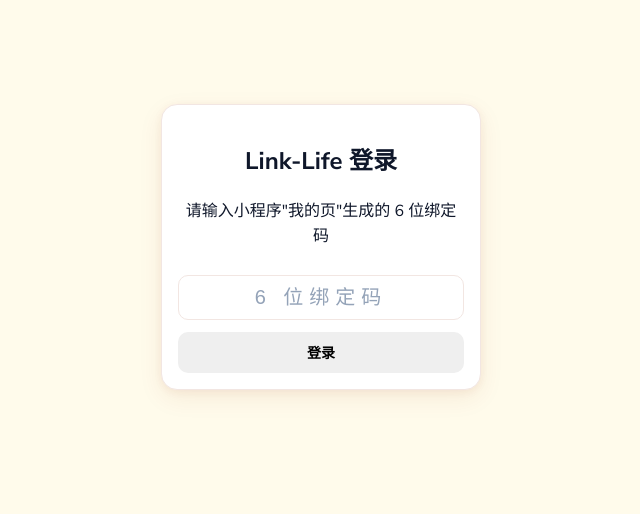
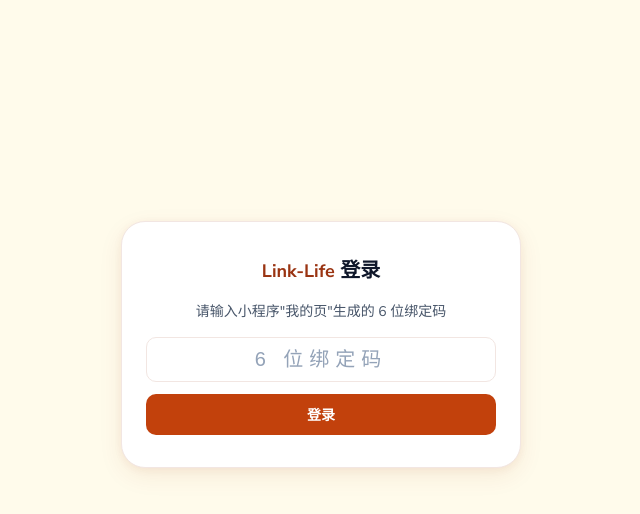
Before and after one commit to kting-create/link-life, a Vue app in the folder web/: page /login in a window 1280 px wide. Shown: the top 514 px of the page, without its empty margins (319-959 px from the left). Built offline with nearby package versions, Linux system fonts and the light colour scheme.

Commit message:
style(ui): web 登录页与分享页卡片化重构

```diff
--- a/web/index.html
+++ b/web/index.html
@@ -2,7 +2,7 @@
 <html lang="zh-CN">
   <head>
     <meta charset="UTF-8" />
-    <meta name="viewport" content="width=device-width, initial-scale=1.0" />
+    <meta name="viewport" content="width=device-width, initial-scale=1.0, viewport-fit=cover" />
     <link rel="preconnect" href="https://fonts.googleapis.com" />
     <link rel="preconnect" href="https://fonts.gstatic.com" crossorigin />
     <link href="https://fonts.googleapis.com/css2?family=Nunito+Sans:wght@400;600;700&display=swap" rel="stylesheet" />
--- a/web/src/views/Login.vue
+++ b/web/src/views/Login.vue
@@ -1,8 +1,8 @@
 <template>
   <div class="login-page">
     <div class="card login-card">
-      <h2>Link-Life 登录</h2>
-      <p class="muted">请输入小程序"我的页"生成的 6 位绑定码</p>
+      <h2 class="page-title"><span class="brand">Link-Life</span> 登录</h2>
+      <p class="hint">请输入小程序"我的页"生成的 6 位绑定码</p>
       <input
         v-model="code"
         class="input code-input"
@@ -11,7 +11,9 @@
         placeholder="6 位绑定码"
         @keyup.enter="submit"
       />
-      <button class="btn login-btn" :disabled="submitting" @click="submit">登录</button>
+      <button class="btn btn-primary login-btn" :disabled="submitting" @click="submit">
+        {{ submitting ? '登录中…' : '登录' }}
+      </button>
     </div>
   </div>
 </template>
@@ -56,18 +58,34 @@
 <style scoped>
 .login-page {
   display: flex;
+  align-items: center;
   justify-content: center;
-  padding-top: 80px;
+  min-height: calc(100vh - 160px);
+  padding: 16px;
 }
 .login-card {
-  width: 320px;
+  width: 100%;
+  max-width: 400px;
+  border-radius: var(--radius-lg);
+  padding: 32px 24px;
   text-align: center;
 }
+.page-title {
+  text-align: center;
+}
+.brand {
+  color: var(--primary-deep);
+}
+.hint {
+  margin: 0 0 16px;
+  color: var(--text-secondary);
+  font-size: 14px;
+}
 .code-input {
+  margin-bottom: var(--gap);
   text-align: center;
   font-size: 20px;
   letter-spacing: 6px;
-  margin: 12px 0;
 }
 .login-btn {
   width: 100%;
--- a/web/src/views/ShareView.vue
+++ b/web/src/views/ShareView.vue
@@ -1,23 +1,32 @@
 <template>
   <div class="share-page">
-    <div v-if="sheet" class="card">
+    <div v-if="sheet" class="card sheet-card">
       <div class="row section-head">
         <h3>{{ sheet.title }}</h3>
-        <span class="tag">{{ sheetStatusText[sheet.status] || sheet.status }}</span>
+        <span class="badge-pill" :class="'is-' + String(sheet.status || '').toLowerCase()">
+          {{ sheetStatusText[sheet.status] || sheet.status }}
+        </span>
       </div>
-      <div class="muted">已认领 {{ claimed }}/{{ items.length }}</div>
+      <div class="meta">已认领 {{ claimed }}/{{ items.length }}</div>
     </div>
 
-    <div v-for="it in items" :key="it.id" class="card">
-      <div class="row">
-        <strong>{{ it.dishName }}</strong>
-        <span class="tag">{{ itemStatusText[it.itemStatus] || it.itemStatus }}</span>
+    <div v-if="items.length" class="card list-card">
+      <div v-for="it in items" :key="it.id" class="list-item">
+        <div class="row">
+          <strong>{{ it.dishName }}</strong>
+          <span class="badge-pill" :class="'is-' + String(it.itemStatus || '').toLowerCase()">
+            {{ itemStatusText[it.itemStatus] || it.itemStatus }}
+          </span>
+        </div>
+        <div v-if="it.note" class="meta">备注：{{ it.note }}</div>
+        <div class="meta">认领人：{{ it.claimantNickname || '暂无' }}</div>
       </div>
-      <div v-if="it.note" class="muted">备注：{{ it.note }}</div>
-      <div class="muted">认领人：{{ it.claimantNickname || '暂无' }}</div>
     </div>
 
-    <p v-if="invalid" class="muted invalid-tip">清单不存在或已失效</p>
+    <div v-if="invalid" class="empty">
+      <span class="empty-title">清单不存在或已失效</span>
+      <span>链接可能已过期，请联系分享人重新获取</span>
+    </div>
 
     <div class="share-footer-hint">微信内搜索小程序 Link-Life 可认领菜品</div>
   </div>
@@ -71,17 +80,44 @@
 
 <style scoped>
 .share-page {
+  display: flex;
+  flex-direction: column;
+  gap: var(--gap);
   padding-bottom: 70px;
+}
+.sheet-card {
+  border-radius: var(--radius-lg);
 }
 .section-head {
   justify-content: space-between;
+  margin-bottom: 8px;
 }
 .section-head h3 {
   margin: 0;
 }
-.invalid-tip {
-  text-align: center;
-  margin-top: 40px;
+.meta {
+  color: var(--text-secondary);
+  font-size: 14px;
+}
+.list-item {
+  padding: var(--gap) 0;
+}
+.list-item:first-child {
+  padding-top: 0;
+}
+.list-item:last-child {
+  padding-bottom: 0;
+}
+.list-item + .list-item {
+  border-top: 1px solid var(--border);
+}
+.list-item .row {
+  margin-bottom: 4px;
+}
+.empty-title {
+  font-size: 16px;
+  font-weight: 700;
+  color: var(--text-primary);
 }
 .share-footer-hint {
   position: fixed;
@@ -89,10 +125,11 @@
   right: 0;
   bottom: 0;
   padding: 12px;
+  padding-bottom: calc(12px + env(safe-area-inset-bottom));
   text-align: center;
-  background: #fff;
-  color: #888;
-  font-size: 13px;
-  border-top: 1px solid #eee;
+  background: var(--bg-card);
+  color: var(--text-tertiary);
+  font-size: 12px;
+  border-top: 1px solid var(--border);
 }
 </style>
```
